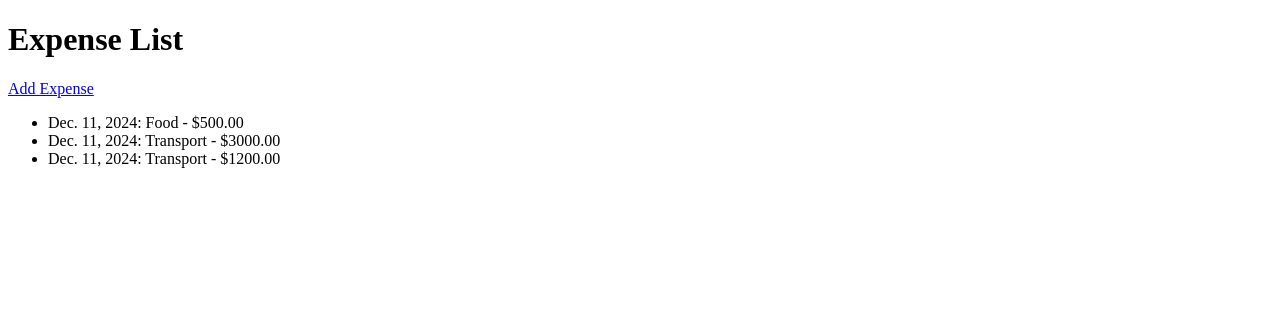
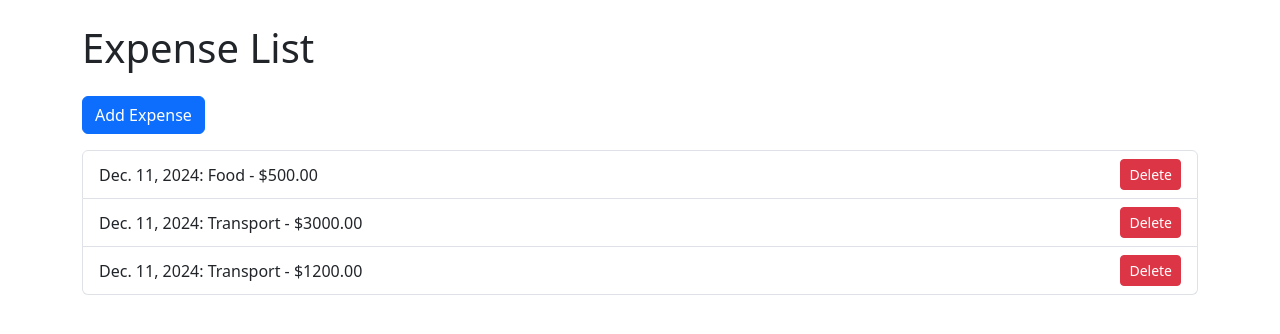
Before and after one commit to jewellezsy/expense-tracker, a Django app: page / in a window 1280 px wide. Shown: the top 334 px of the page. Run offline with Django 5.2, Linux system fonts and the light colour scheme; data comes from the database, SQL or seed files in the repository; both versions use the stored data as it was after the commit.

Commit message:
Initial commit

```diff
--- a/tracker/templates/tracker/expense_list.html
+++ b/tracker/templates/tracker/expense_list.html
@@ -2,16 +2,27 @@
 <html>
 <head>
     <title>Expense List</title>
+    <link href="https://cdn.jsdelivr.net/npm/bootstrap@5.3.0/dist/css/bootstrap.min.css" rel="stylesheet">
 </head>
 <body>
-    <h1>Expense List</h1>
-    <a href="{% url 'add_expense' %}">Add Expense</a>
-    <ul>
-        {% for expense in expenses %}
-            <li>{{ expense.date }}: {{ expense.category }} - ${{ expense.amount }}</li>
-        {% empty %}
-            <li>No expenses recorded yet.</li>
-        {% endfor %}
-    </ul>
+    <div class="container">
+        <h1 class="my-4">Expense List</h1>
+        <a href="{% url 'add_expense' %}" class="btn btn-primary mb-3">Add Expense</a>
+
+        <ul class="list-group">
+            {% for expense in expenses %}
+                <li class="list-group-item d-flex justify-content-between align-items-center">
+                    {{ expense.date }}: {{ expense.category }} - ${{ expense.amount }}
+                    <form method="post">
+                        {% csrf_token %}
+                        <input type="hidden" name="expense_id" value="{{ expense.id }}">
+                        <button type="submit" formaction="{% url 'delete_expense' expense.id %}" class="btn btn-danger btn-sm">Delete</button>
+                    </form>
+                </li>
+            {% empty %}
+                <li class="list-group-item">No expenses recorded yet.</li>
+            {% endfor %}
+        </ul>
+    </div>
 </body>
 </html>
--- a/tracker/urls.py
+++ b/tracker/urls.py
@@ -2,6 +2,7 @@
 from . import views
 
 urlpatterns = [
+    path('delete_expense/<int:pk>/', views.delete_expense, name='delete_expense'),
     path('', views.expense_list, name='expense_list'),
     path('add/', views.add_expense, name='add_expense'),
 ]
--- a/tracker/views.py
+++ b/tracker/views.py
@@ -1,4 +1,5 @@
 from django.shortcuts import render, redirect
+from django.shortcuts import get_object_or_404, redirect
 from .models import Expense
 from .forms import ExpenseForm
 
@@ -15,3 +16,8 @@
     else:
         form = ExpenseForm()
     return render(request, 'tracker/add_expense.html', {'form': form})
+
+def delete_expense(request, pk):
+    expense = get_object_or_404(Expense, pk=pk)
+    expense.delete()
+    return redirect('expense_list')
```
Also changed, not shown: db.sqlite3.
